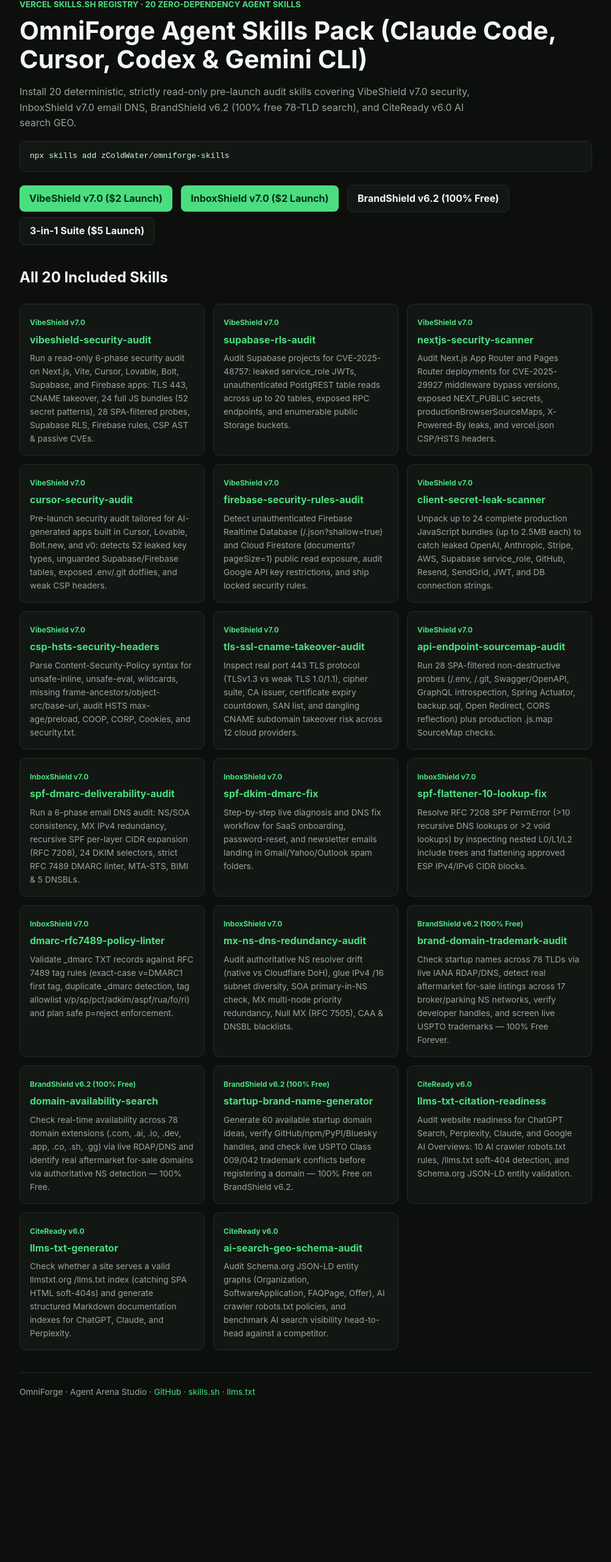
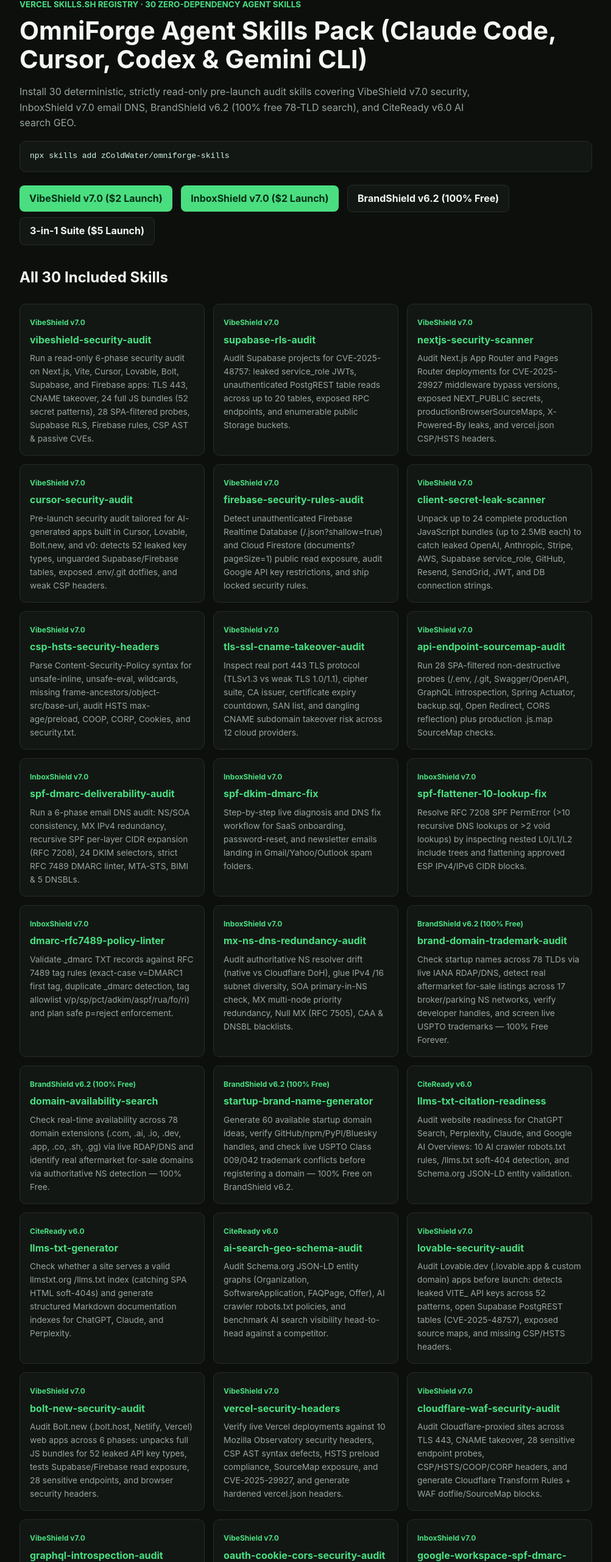
Before and after one commit to zColdWater/omniforge-skills, a plain HTML site: page docs/index.html in a window 1280 px wide. Shown: the part 39-2600 px from the top of the page at 61% size, without its empty margins (138-1141 px from the left). Before the commit the page ends 2392 px from the top, so only its background shows below. Drawn offline with Linux system fonts and the light colour scheme.

Commit message:
feat: expand to 30 zero-dependency developer skills for skills.sh (v2.1.0)

```diff
--- a/docs/index.html
+++ b/docs/index.html
@@ -3,17 +3,17 @@
 <head>
   <meta charset="utf-8" />
   <meta name="viewport" content="width=device-width, initial-scale=1" />
-  <title>OmniForge Agent Skills (20 SKILL.md Pack) — Security, Email DNS, Domain &amp; /llms.txt</title>
-  <meta name="description" content="20 zero-dependency SKILL.md developer skills for Claude Code, Cursor, Codex, Windsurf, and Gemini CLI: Supabase RLS, Next.js CVE-2025-29927, Firebase rules, CSP/HSTS, SPF/DKIM/DMARC, 78-TLD domains, and /llms.txt." />
+  <title>OmniForge Agent Skills (30 SKILL.md Pack) — Security, Email DNS, Domain &amp; /llms.txt</title>
+  <meta name="description" content="30 zero-dependency SKILL.md developer skills for Claude Code, Cursor, Codex, Windsurf, and Gemini CLI: Supabase RLS, Next.js CVE-2025-29927, Lovable/Bolt security, Firebase rules, CSP/HSTS, SPF/DKIM/DMARC, 78-TLD domains, and /llms.txt." />
   <link rel="canonical" href="https://zcoldwater.github.io/omniforge-skills/" />
   <script type="application/ld+json">
   {
     "@context": "https://schema.org",
     "@type": "SoftwareSourceCode",
-    "name": "OmniForge Agent Skills (20 SKILL.md Pack)",
+    "name": "OmniForge Agent Skills (30 SKILL.md Pack)",
     "codeRepository": "https://github.com/zColdWater/omniforge-skills",
     "license": "https://opensource.org/licenses/MIT",
-    "description": "20 zero-dependency SKILL.md files teaching AI coding agents pre-launch web security, Supabase/Firebase RLS, SPF/DKIM/DMARC email DNS, 78-TLD domain search, and /llms.txt GEO audits."
+    "description": "30 zero-dependency SKILL.md files teaching AI coding agents pre-launch web security, Supabase/Firebase RLS, SPF/DKIM/DMARC email DNS, 78-TLD domain search, and /llms.txt GEO audits."
   }
   </script>
   <style>
@@ -33,9 +33,9 @@
 </head>
 <body>
   <main class="wrap">
-    <div style="color:var(--mint);font-weight:700;font-size:0.84rem;margin-bottom:8px;">VERCEL SKILLS.SH REGISTRY · 20 ZERO-DEPENDENCY AGENT SKILLS</div>
+    <div style="color:var(--mint);font-weight:700;font-size:0.84rem;margin-bottom:8px;">VERCEL SKILLS.SH REGISTRY · 30 ZERO-DEPENDENCY AGENT SKILLS</div>
     <h1>OmniForge Agent Skills Pack (Claude Code, Cursor, Codex &amp; Gemini CLI)</h1>
-    <p style="color:var(--muted);max-width:760px;">Install 20 deterministic, strictly read-only pre-launch audit skills covering VibeShield v7.0 security, InboxShield v7.0 email DNS, BrandShield v6.2 (100% free 78-TLD search), and CiteReady v6.0 AI search GEO.</p>
+    <p style="color:var(--muted);max-width:760px;">Install 30 deterministic, strictly read-only pre-launch audit skills covering VibeShield v7.0 security, InboxShield v7.0 email DNS, BrandShield v6.2 (100% free 78-TLD search), and CiteReady v6.0 AI search GEO.</p>
     <pre>npx skills add zColdWater/omniforge-skills</pre>
     <div>
       <a class="btn" href="https://vibe-checker.appwrite.network/?ref=pages-omniforge-skills" target="_blank" rel="noopener">VibeShield v7.0 ($2 Launch)</a>
@@ -43,7 +43,7 @@
       <a class="btn btn-out" href="https://brand-checker.appwrite.network/?ref=pages-omniforge-skills" target="_blank" rel="noopener">BrandShield v6.2 (100% Free)</a>
       <a class="btn btn-out" href="https://omnipulse-x402.appwrite.network/go/gumroad/launch-stack" target="_blank" rel="noopener">3-in-1 Suite ($5 Launch)</a>
     </div>
-    <h2 style="margin-top:34px;">All 20 Included Skills</h2>
+    <h2 style="margin-top:34px;">All 30 Included Skills</h2>
     <div class="grid">
       <div class="card"><div class="tag">VibeShield v7.0</div><div style="font-weight:700;margin-bottom:6px;"><a href="https://www.skills.sh/zColdWater/omniforge-skills/vibeshield-security-audit" target="_blank" rel="noopener">vibeshield-security-audit</a></div><div style="color:var(--muted);font-size:0.86rem;">Run a read-only 6-phase security audit on Next.js, Vite, Cursor, Lovable, Bolt, Supabase, and Firebase apps: TLS 443, CNAME takeover, 24 full JS bundles (52 secret patterns), 28 SPA-filtered probes, Supabase RLS, Firebase rules, CSP AST &amp; passive CVEs.</div></div>
       <div class="card"><div class="tag">VibeShield v7.0</div><div style="font-weight:700;margin-bottom:6px;"><a href="https://www.skills.sh/zColdWater/omniforge-skills/supabase-rls-audit" target="_blank" rel="noopener">supabase-rls-audit</a></div><div style="color:var(--muted);font-size:0.86rem;">Audit Supabase projects for CVE-2025-48757: leaked service_role JWTs, unauthenticated PostgREST table reads across up to 20 tables, exposed RPC endpoints, and enumerable public Storage buckets.</div></div>
@@ -65,6 +65,16 @@
       <div class="card"><div class="tag">CiteReady v6.0</div><div style="font-weight:700;margin-bottom:6px;"><a href="https://www.skills.sh/zColdWater/omniforge-skills/llms-txt-citation-readiness" target="_blank" rel="noopener">llms-txt-citation-readiness</a></div><div style="color:var(--muted);font-size:0.86rem;">Audit website readiness for ChatGPT Search, Perplexity, Claude, and Google AI Overviews: 10 AI crawler robots.txt rules, /llms.txt soft-404 detection, and Schema.org JSON-LD entity validation.</div></div>
       <div class="card"><div class="tag">CiteReady v6.0</div><div style="font-weight:700;margin-bottom:6px;"><a href="https://www.skills.sh/zColdWater/omniforge-skills/llms-txt-generator" target="_blank" rel="noopener">llms-txt-generator</a></div><div style="color:var(--muted);font-size:0.86rem;">Check whether a site serves a valid llmstxt.org /llms.txt index (catching SPA HTML soft-404s) and generate structured Markdown documentation indexes for ChatGPT, Claude, and Perplexity.</div></div>
       <div class="card"><div class="tag">CiteReady v6.0</div><div style="font-weight:700;margin-bottom:6px;"><a href="https://www.skills.sh/zColdWater/omniforge-skills/ai-search-geo-schema-audit" target="_blank" rel="noopener">ai-search-geo-schema-audit</a></div><div style="color:var(--muted);font-size:0.86rem;">Audit Schema.org JSON-LD entity graphs (Organization, SoftwareApplication, FAQPage, Offer), AI crawler robots.txt policies, and benchmark AI search visibility head-to-head against a competitor.</div></div>
+      <div class="card"><div class="tag">VibeShield v7.0</div><div style="font-weight:700;margin-bottom:6px;"><a href="https://www.skills.sh/zColdWater/omniforge-skills/lovable-security-audit" target="_blank" rel="noopener">lovable-security-audit</a></div><div style="color:var(--muted);font-size:0.86rem;">Audit Lovable.dev (.lovable.app &amp; custom domain) apps before launch: detects leaked VITE_ API keys across 52 patterns, open Supabase PostgREST tables (CVE-2025-48757), exposed source maps, and missing CSP/HSTS headers.</div></div>
+      <div class="card"><div class="tag">VibeShield v7.0</div><div style="font-weight:700;margin-bottom:6px;"><a href="https://www.skills.sh/zColdWater/omniforge-skills/bolt-new-security-audit" target="_blank" rel="noopener">bolt-new-security-audit</a></div><div style="color:var(--muted);font-size:0.86rem;">Audit Bolt.new (.bolt.host, Netlify, Vercel) web apps across 6 phases: unpacks full JS bundles for 52 leaked API key types, tests Supabase/Firebase read exposure, 28 sensitive endpoints, and browser security headers.</div></div>
+      <div class="card"><div class="tag">VibeShield v7.0</div><div style="font-weight:700;margin-bottom:6px;"><a href="https://www.skills.sh/zColdWater/omniforge-skills/vercel-security-headers" target="_blank" rel="noopener">vercel-security-headers</a></div><div style="color:var(--muted);font-size:0.86rem;">Verify live Vercel deployments against 10 Mozilla Observatory security headers, CSP AST syntax defects, HSTS preload compliance, SourceMap exposure, and CVE-2025-29927, and generate hardened vercel.json headers.</div></div>
+      <div class="card"><div class="tag">VibeShield v7.0</div><div style="font-weight:700;margin-bottom:6px;"><a href="https://www.skills.sh/zColdWater/omniforge-skills/cloudflare-waf-security-audit" target="_blank" rel="noopener">cloudflare-waf-security-audit</a></div><div style="color:var(--muted);font-size:0.86rem;">Audit Cloudflare-proxied sites across TLS 443, CNAME takeover, 28 sensitive endpoint probes, CSP/HSTS/COOP/CORP headers, and generate Cloudflare Transform Rules + WAF dotfile/SourceMap blocks.</div></div>
+      <div class="card"><div class="tag">VibeShield v7.0</div><div style="font-weight:700;margin-bottom:6px;"><a href="https://www.skills.sh/zColdWater/omniforge-skills/graphql-introspection-audit" target="_blank" rel="noopener">graphql-introspection-audit</a></div><div style="color:var(--muted);font-size:0.86rem;">Test live /graphql and /api/graphql endpoints for enabled production schema introspection ({__schema{types{name}}}) plus exposed Swagger/OpenAPI JSON docs and CORS reflection.</div></div>
+      <div class="card"><div class="tag">VibeShield v7.0</div><div style="font-weight:700;margin-bottom:6px;"><a href="https://www.skills.sh/zColdWater/omniforge-skills/oauth-cookie-cors-security-audit" target="_blank" rel="noopener">oauth-cookie-cors-security-audit</a></div><div style="color:var(--muted);font-size:0.86rem;">Audit response Set-Cookie headers (Secure, HttpOnly, SameSite), test untrusted Origin reflection with Access-Control-Allow-Credentials: true, and detect unvalidated ?next= Open Redirects.</div></div>
+      <div class="card"><div class="tag">InboxShield v7.0</div><div style="font-weight:700;margin-bottom:6px;"><a href="https://www.skills.sh/zColdWater/omniforge-skills/google-workspace-spf-dmarc-setup" target="_blank" rel="noopener">google-workspace-spf-dmarc-setup</a></div><div style="color:var(--muted);font-size:0.86rem;">Verify Google Workspace custom domain DNS: MX priority redundancy, include:_spf.google.com lookup count (RFC 7208), google._domainkey 2048-bit DKIM, and RFC 7489 DMARC enforcement.</div></div>
+      <div class="card"><div class="tag">InboxShield v7.0</div><div style="font-weight:700;margin-bottom:6px;"><a href="https://www.skills.sh/zColdWater/omniforge-skills/resend-postmark-email-audit" target="_blank" rel="noopener">resend-postmark-email-audit</a></div><div style="color:var(--muted);font-size:0.86rem;">Audit transactional SaaS email DNS (Resend, Postmark, SendGrid, Amazon SES): catches SPF >10 lookup PermErrors, missing DKIM CNAME/TXT selectors, unaligned DMARC, and blacklisted IPs.</div></div>
+      <div class="card"><div class="tag">InboxShield v7.0</div><div style="font-weight:700;margin-bottom:6px;"><a href="https://www.skills.sh/zColdWater/omniforge-skills/bimi-mta-sts-email-security" target="_blank" rel="noopener">bimi-mta-sts-email-security</a></div><div style="color:var(--muted);font-size:0.86rem;">Audit advanced email transport &amp; brand trust records: _mta-sts policy &amp; HTTPS policy host, _smtp._tls (TLS-RPT), and default._bimi SVG Tiny PS logo + VMC readiness.</div></div>
+      <div class="card"><div class="tag">CiteReady v6.0</div><div style="font-weight:700;margin-bottom:6px;"><a href="https://www.skills.sh/zColdWater/omniforge-skills/robots-txt-ai-crawler-audit" target="_blank" rel="noopener">robots-txt-ai-crawler-audit</a></div><div style="color:var(--muted);font-size:0.86rem;">Audit /robots.txt rules across 10 AI crawlers (OAI-SearchBot, ChatGPT-User, PerplexityBot, ClaudeBot, GPTBot, Google-Extended, Applebot-Extended, CCBot) so AI search cites your site without unwanted training scraping.</div></div>
     </div>
     <footer style="margin-top:36px;padding-top:20px;border-top:1px solid var(--border);color:var(--muted);font-size:0.86rem;">
       OmniForge · Agent Arena Studio · <a href="https://github.com/zColdWater/omniforge-skills">GitHub</a> · <a href="https://www.skills.sh/zColdWater/omniforge-skills">skills.sh</a> · <a href="./llms.txt">llms.txt</a>
```
Also changed, not shown: docs/llms.txt, 11 other files.
